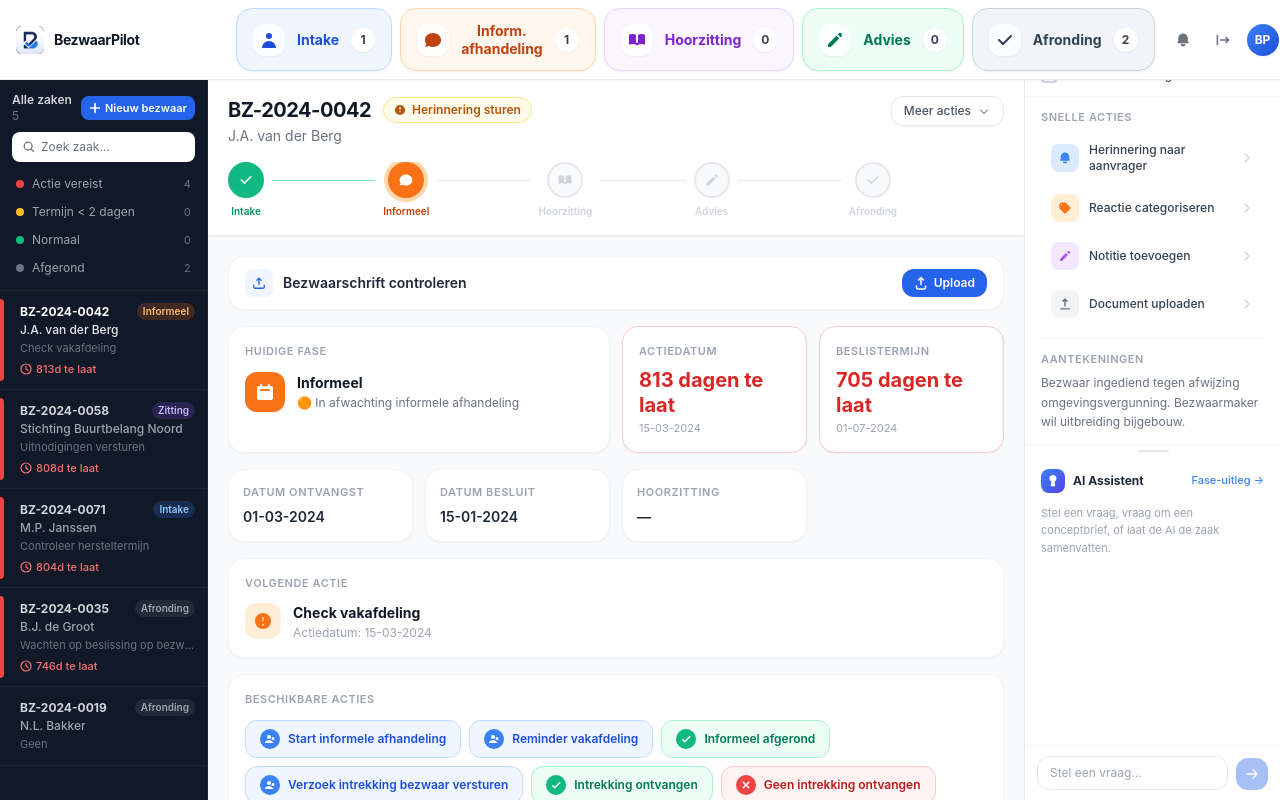
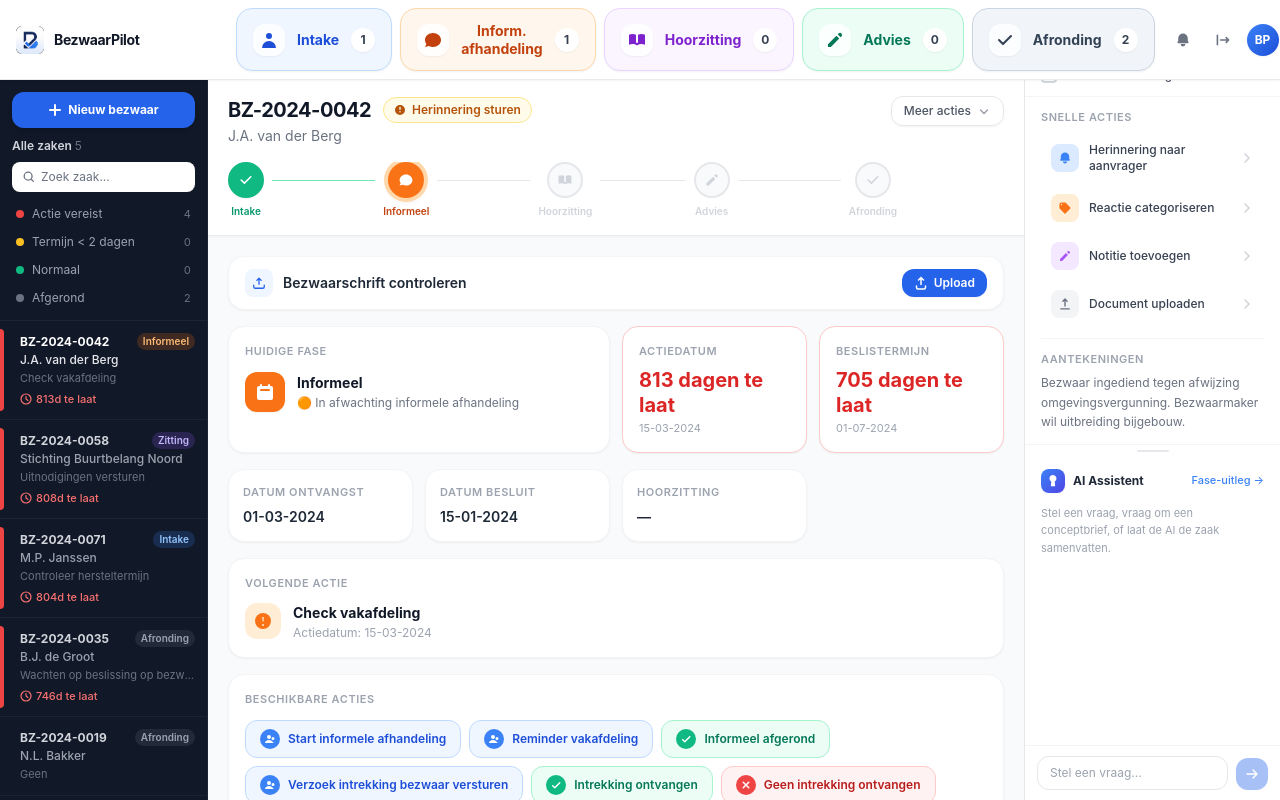
Before and after one commit to TurtleMiro/bezwaarpilot, a Next.js app: page / in a window 1280 px wide. Built offline with nearby package versions, Linux system fonts and the light colour scheme.

Commit message:
Make Nieuw bezwaar button full-width and more prominent in sidebar

```diff
--- a/app/page.tsx
+++ b/app/page.tsx
@@ -170,19 +170,19 @@ function DashboardContent() {
 
           {/* Search + add */}
           <div className="px-3 pt-3 pb-2">
+            <button
+              onClick={() => router.push("/nieuw")}
+              className="w-full flex items-center justify-center gap-1.5 px-3 py-2.5 mb-2.5 rounded-xl bg-blue-600 text-white text-xs font-bold hover:bg-blue-500 active:scale-[0.97] transition-all shadow-md"
+            >
+              <svg className="w-3.5 h-3.5 flex-shrink-0" viewBox="0 0 14 14" fill="none">
+                <path d="M7 2v10M2 7h10" stroke="currentColor" strokeWidth="2" strokeLinecap="round" />
+              </svg>
+              Nieuw bezwaar
+            </button>
             <div className="flex items-center justify-between mb-2">
               <span className="text-xs font-semibold text-gray-300">
                 Alle zaken <span className="text-gray-500 font-normal">{cases.length}</span>
               </span>
-              <button
-                onClick={() => router.push("/nieuw")}
-                className="flex items-center gap-1 px-2 py-1 rounded-lg bg-blue-600 text-white text-[11px] font-semibold hover:bg-blue-500 transition-colors shadow-sm whitespace-nowrap"
-              >
-                <svg className="w-3 h-3 flex-shrink-0" viewBox="0 0 14 14" fill="none">
-                  <path d="M7 2v10M2 7h10" stroke="currentColor" strokeWidth="2" strokeLinecap="round" />
-                </svg>
-                Nieuw bezwaar
-              </button>
             </div>
             <div className="relative">
               <svg className="absolute left-2.5 top-1/2 -translate-y-1/2 w-3.5 h-3.5 text-gray-500" viewBox="0 0 16 16" fill="none">
```
